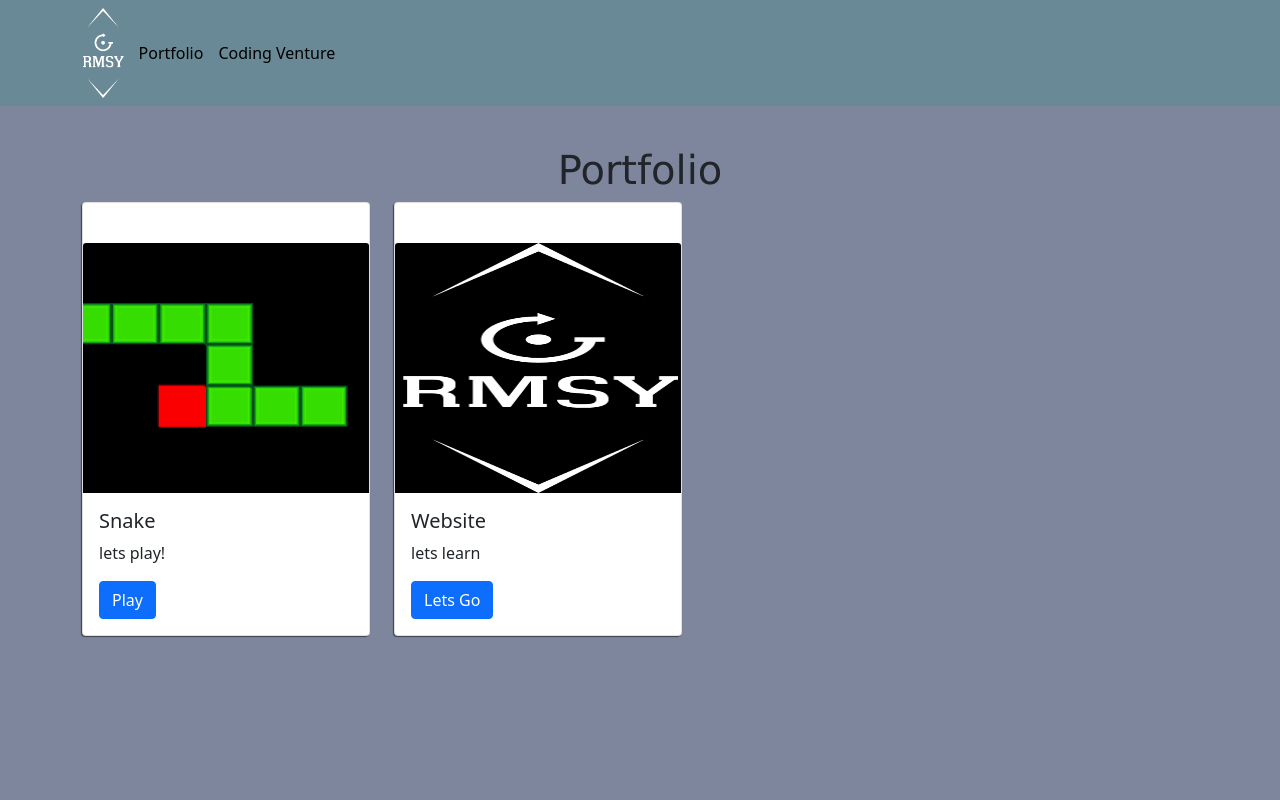
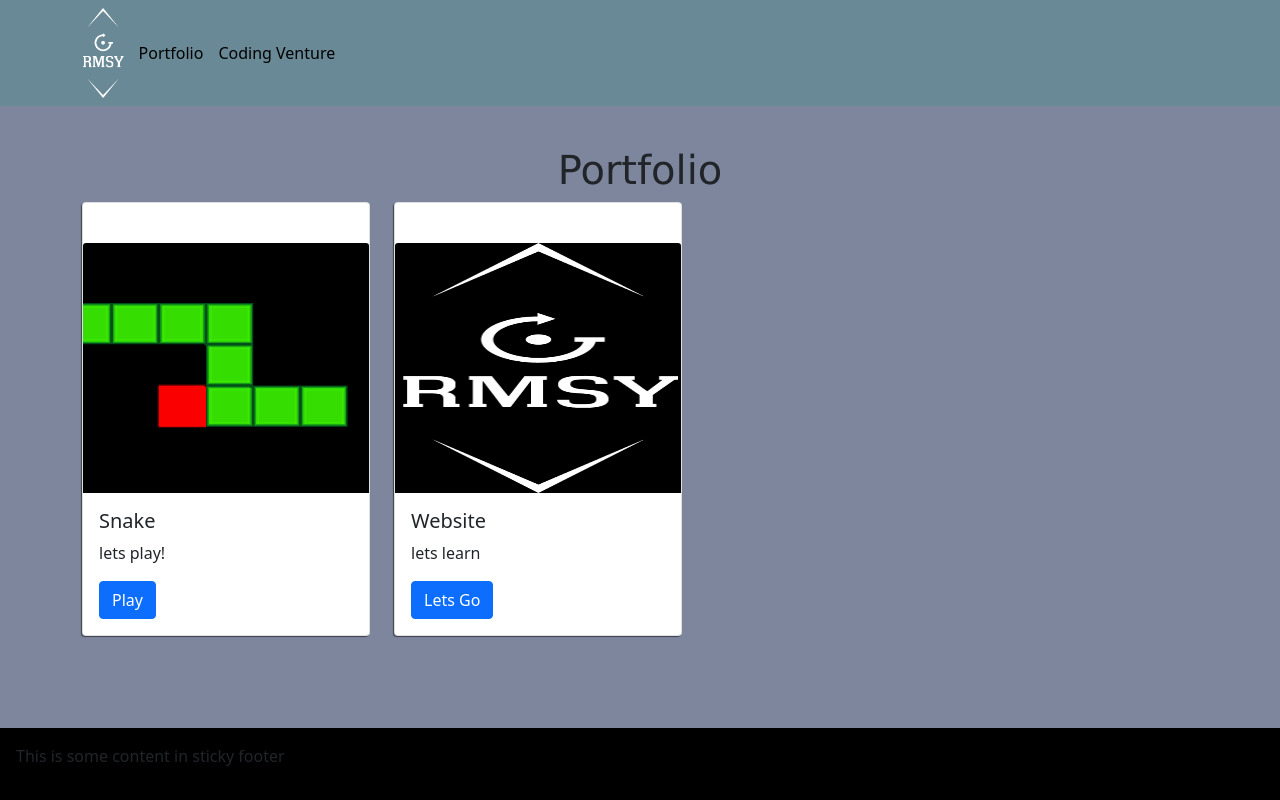
Before and after one commit to hgrcode/portfolio, a React (Create React App) app in the folder front-end/: page / in a window 1280 px wide. Built offline with nearby package versions, Linux system fonts and the light colour scheme.

Commit message:
footer implementation

```diff
--- a/front-end/src/App.css
+++ b/front-end/src/App.css
@@ -5,3 +5,13 @@
  body{
    background-color: #7D869C !important;
  }
+
+ .footer{
+  margin-top: 1rem;
+  padding: 1rem;
+  background-color: black;
+  position: fixed;
+  bottom: 0;
+  left: 0;
+  width: 100%;
+}
--- a/front-end/src/App.js
+++ b/front-end/src/App.js
@@ -9,6 +9,7 @@ import {
 
 import HomePage from './pages/homepage';
 import NavBar from './components/nav';
+import Footer from './components/footer';
 import Cv from './pages/cv';
 import Snake from './pages/snakepage';
 import Website from './pages/website';
@@ -19,9 +20,11 @@ import Website from './pages/website';
 function App() {
   return(
     <>
-
     <Router>
       <NavBar />
+
+      <Footer/>
+
         <Routes>
           <Route exact path='/' element={<HomePage /> } />
           <Route exact path='/cv' element={<Cv /> } />
@@ -29,9 +32,10 @@ function App() {
           <Route exact path='/website' element={<Website /> } />
         </Routes>
     </Router>
+    </>
 
-    </>
   )
+
 }
 
 export default App;
--- a/front-end/src/components/footer.js
+++ b/front-end/src/components/footer.js
@@ -1,4 +1,6 @@
 import React from "react";
+import '../styles/footer.css';
+
 
 const Footer = () =>(
     <div className="footer">
```
